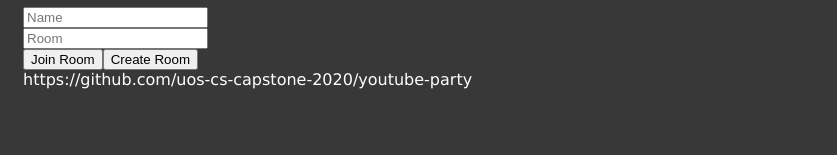
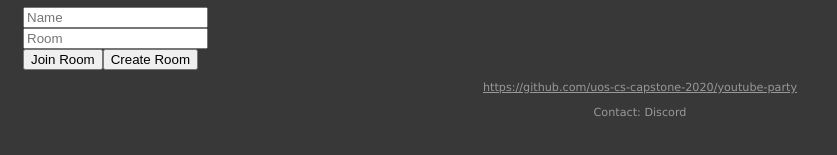
Before and after one commit to uos-cs-capstone-2020/youtube-party, a React app: page / in a window 1280 px wide. Shown: the part 167-322 px from the top of the page, without its empty margins (0-837 px from the left). Built offline with nearby package versions, Linux system fonts and the light colour scheme; no server answers.

Commit message:
Footer 내용, 정렬 수정

```diff
--- a/src/client/components/Footer.css
+++ b/src/client/components/Footer.css
@@ -1,11 +1,21 @@
 .Footer{
     display: flex;
+    flex-direction: column;
     flex-wrap: wrap;
+    justify-content: space-around;
     align-items: center;
+
+    min-height: 50px;
+    margin: 5px;
 }
 
-.copyright {
-    flex: 1;
+.Footer > a{
+    display:block;
     color: #989898;
-    font-size: 3rem;
+    font-size: 0.7em;
 }
+
+.Footer > a:visited{
+    color: #989898;
+
+}
--- a/src/client/components/Footer.js
+++ b/src/client/components/Footer.js
@@ -1,9 +1,14 @@
 import React from 'react';
+import './Footer.css';
 
 function Footer(){
     return(
         <div className="Footer">
-            <div className="copyright">https://github.com/uos-cs-capstone-2020/youtube-party</div>
+            <a href="https://github.com/uos-cs-capstone-2020/youtube-party"
+                target="_blank">
+                https://github.com/uos-cs-capstone-2020/youtube-party
+            </a>
+            <a>Contact: Discord</a>
         </div>
     )
 }
```
